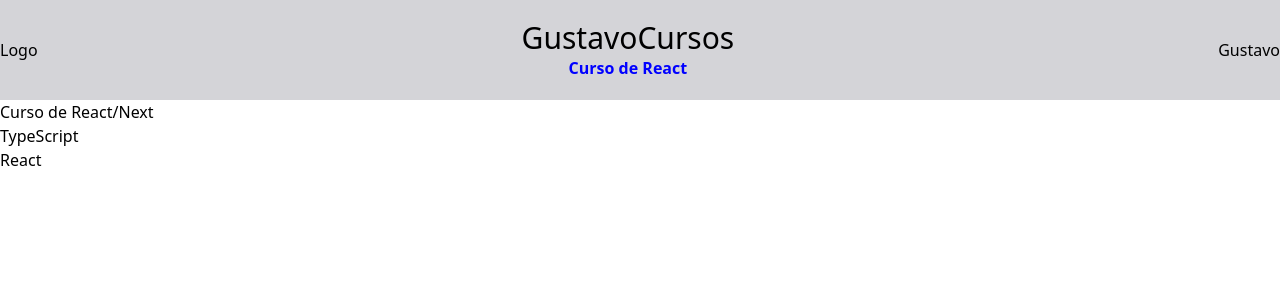
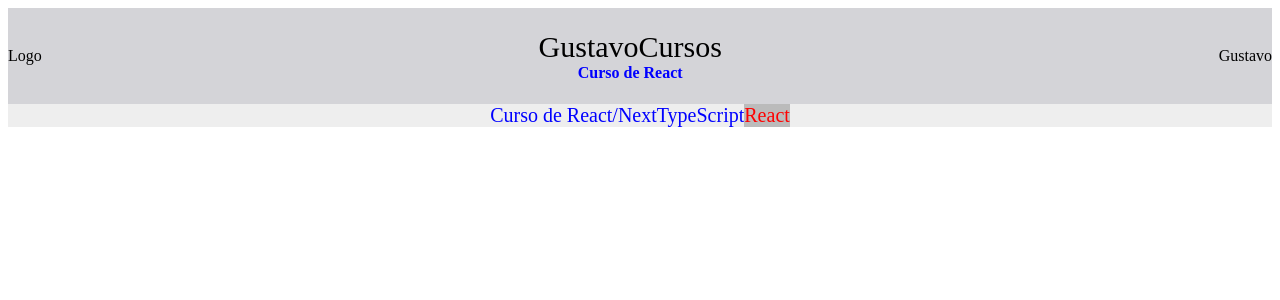
Before and after one commit to gustamoraiss/practice, a Next.js app in the folder PWEB/projeto1/projeto1/: page / in a window 1280 px wide. Shown: the top 300 px of the page. Built offline with nearby package versions, Linux system fonts and the light colour scheme.

Commit message:
adiciona alterações da aula 6 - css in-line / corrige erros de compilação e renderização css

```diff
--- a/PWEB/projeto1/projeto1/next.config.ts
+++ b/PWEB/projeto1/projeto1/next.config.ts
@@ -5,14 +5,6 @@ const nextConfig: NextConfig = {
   experimental: {
     agentFeedback: true,
   },
-  turbopack: {
-    rules: {
-      "*.css": {
-        loaders: ["@tailwindcss/turbopack"],
-        as: "*.css",
-      },
-    },
-  },
   reactStrictMode: true,
 };
 
--- a/PWEB/projeto1/projeto1/package.json
+++ b/PWEB/projeto1/projeto1/package.json
@@ -3,8 +3,8 @@
   "version": "0.1.0",
   "private": true,
   "scripts": {
-    "dev": "next dev",
-    "build": "next build",
+    "dev": "next dev --webpack",
+    "build": "next build --webpack",
     "start": "next start",
     "lint": "eslint"
   },
--- a/PWEB/projeto1/projeto1/src/pages/index.tsx
+++ b/PWEB/projeto1/projeto1/src/pages/index.tsx
@@ -12,15 +12,15 @@ const geistMono = Geist_Mono({
 });*/
 
 const nome = 'Gustavo'
-let canal = 'GustavoCursos'
+const canal = 'GustavoCursos'
 
 
 function Topo() {
   return (
-    <div className="flex justify-between items-center bg-zinc-300 h-25">
+    <div className="topo">
       <div>Logo</div>
-      <div className="flex flex-col justify-center items-center">
-        <div className="text-3xl">{canal}</div>
+      <div className="topoCentro">
+        <div className="canal">{canal}</div>
         <div className="subtituloTopo">Curso de React</div>
       </div>
       <div>{nome}</div>
@@ -32,9 +32,20 @@ export default function Home() {
   return (
     <main>
       <Topo/>
-      <div>Curso de React/Next</div>
-      <div>TypeScript</div>
-      <div>React</div>
+      <div style={testecss}>
+        <div>Curso de React/Next</div>
+        <div>TypeScript</div>
+        <div style={{color: '#f00', backgroundColor: '#bbb'}}>React</div>
+      </div>
     </main>
   );
 }
+
+const testecss = {
+  display: 'flex',
+  justifyContent: 'Center',
+  alignItems: 'Center',
+  color: '#00f',
+  backgroundColor: '#eee',
+  fontSize: '20px'
+}
--- a/PWEB/projeto1/projeto1/src/styles/globals.css
+++ b/PWEB/projeto1/projeto1/src/styles/globals.css
@@ -1,5 +1,3 @@
-@import "tailwindcss";
-
 @import "./topo.css";
 
 :root {
--- a/PWEB/projeto1/projeto1/src/styles/topo.css
+++ b/PWEB/projeto1/projeto1/src/styles/topo.css
@@ -1,3 +1,22 @@
+.topo {
+    display: flex;
+    justify-content: space-between;
+    align-items: center;
+    height: 6rem;
+    background-color: #d4d4d8;
+}
+
+.topoCentro {
+    display: flex;
+    flex-direction: column;
+    justify-content: center;
+    align-items: center;
+}
+
+.canal {
+    font-size: 1.875rem;
+}
+
 .subtituloTopo {
     color: #00f;
     font-weight: bold;
```
Also changed, not shown: 1 other file (tests, documents, lock files or other folders).
